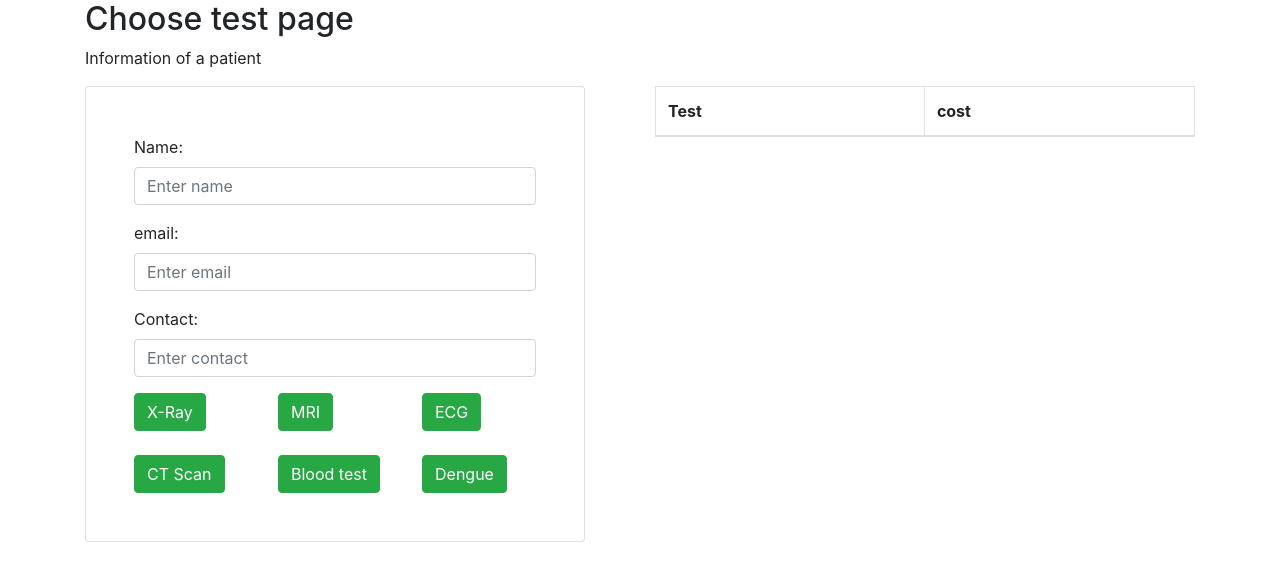
After one commit to Tonmoyhridhaan/Fullstack-2023, a PHP site: page /Minhaj/admin/hospital.php in a window 1280 px wide. The commit adds this page. Shown: the top 581 px of the page. Run offline with PHP 8.4, Linux system fonts and the light colour scheme; lists and menus that the app fills with data are empty.

Commit message:
test + cost (show)

```diff
--- /dev/null
+++ b/Minhaj/admin/hospital.php
@@ -0,0 +1,99 @@
+<!DOCTYPE html>
+<html lang="en">
+<head>
+  <title>Bootstrap Example</title>
+  <meta charset="utf-8">
+  <meta name="viewport" content="width=device-width, initial-scale=1">
+  <link rel="stylesheet" href="https://cdn.jsdelivr.net/npm/bootstrap@4.6.2/dist/css/bootstrap.min.css">
+  <script src="https://code.jquery.com/jquery-3.6.4.min.js"></script>
+</head>
+    <body>
+
+    <div class="container">
+    <h2>Choose test page</h2>
+    <p>Information of a patient</p>
+    <div class="row">
+        <div class="col-md-6">
+            <div class="card" style="width:500px">
+                <form method="post" class="pl-5 pr-5 pb-5 pt-5">
+                    <div class="form-group">
+                        <label for="email">Name:</label>
+                        <input type="text" class="form-control" id="email" placeholder="Enter name" name="name">
+                    </div>
+                    <div class="form-group">
+                        <label for="email">email:</label>
+                        <input type="eamil" class="form-control" id="email" placeholder="Enter email" name="price">
+                    </div>
+                    <div class="form-group">
+                        <label for="contact">Contact:</label>
+                        <input type="text" class="form-control" id="contact" placeholder="Enter contact" name="contact">
+                    </div>
+                    <div class="form-group">
+
+                    </div>
+                    <div>
+                        <div class="row">
+                            <div class="col">
+                                <button type="button" class="btn btn-success" value="4000" id="test">X-Ray</button>
+                            </div>
+                            <div class="col">
+                                <button type="button" class="btn btn-success" value="5000" id="test">MRI</button>
+                            </div>
+                            <div class="col">
+                                <button type="button" class="btn btn-success" value="6500" id="test">ECG</button>
+                            </div>
+                        </div>
+                        <div class="row mt-4">
+                            <div class="col">
+                                <button type="button" class="btn btn-success" value="4500" id="test">CT Scan</button>
+                            </div>
+                            <div class="col">
+                                <button type="button" class="btn btn-success" value="200" id="test">Blood test</button>
+                            </div>
+                            <div class="col">
+                                <button type="button" class="btn btn-success" value="650" id="test">Dengue</button>
+                            </div>
+                        </div>
+                    </div>
+
+                </form>
+            </div>
+        </div>
+
+        <div class="col-md-6">
+            <table class="display table table-bordered" style="width:100%" id="example">
+              <thead>
+                <tr>
+                  <th>Test</th>
+                  <th>cost</th>
+
+                </tr>
+              </thead>
+              <tbody>
+
+
+              </tbody>
+            </table>
+        </div>
+    </div>
+
+
+
+        <script>
+            $(document).ready(function(){
+                $('.btn').click(function(){
+                    var test = $(this).text();
+                    var cost = $(this).val();
+                    alert(test+" "+cost);
+                    var newRow = $("<tr>").append(
+                        $("<td>").text(test),
+                        $("<td>").text(cost)
+                    );
+                    $("#example tbody").append(newRow);
+                });
+
+            });
+
+        </script>
+    </body>
+</html>
--- a/Minhaj/admin/shop.php
+++ b/Minhaj/admin/shop.php
@@ -31,11 +31,8 @@
                         $query = "SELECT * FROM catagories";
                         $result = mysqli_query($conn, $query);
                         while($row = mysqli_fetch_array($result)){
-
-
                     ?>
                     <option value="<?php echo $row['id'];?>"><?php echo $row['name'];?></option>
-
                     <?php
                         }
                     ?>
```
